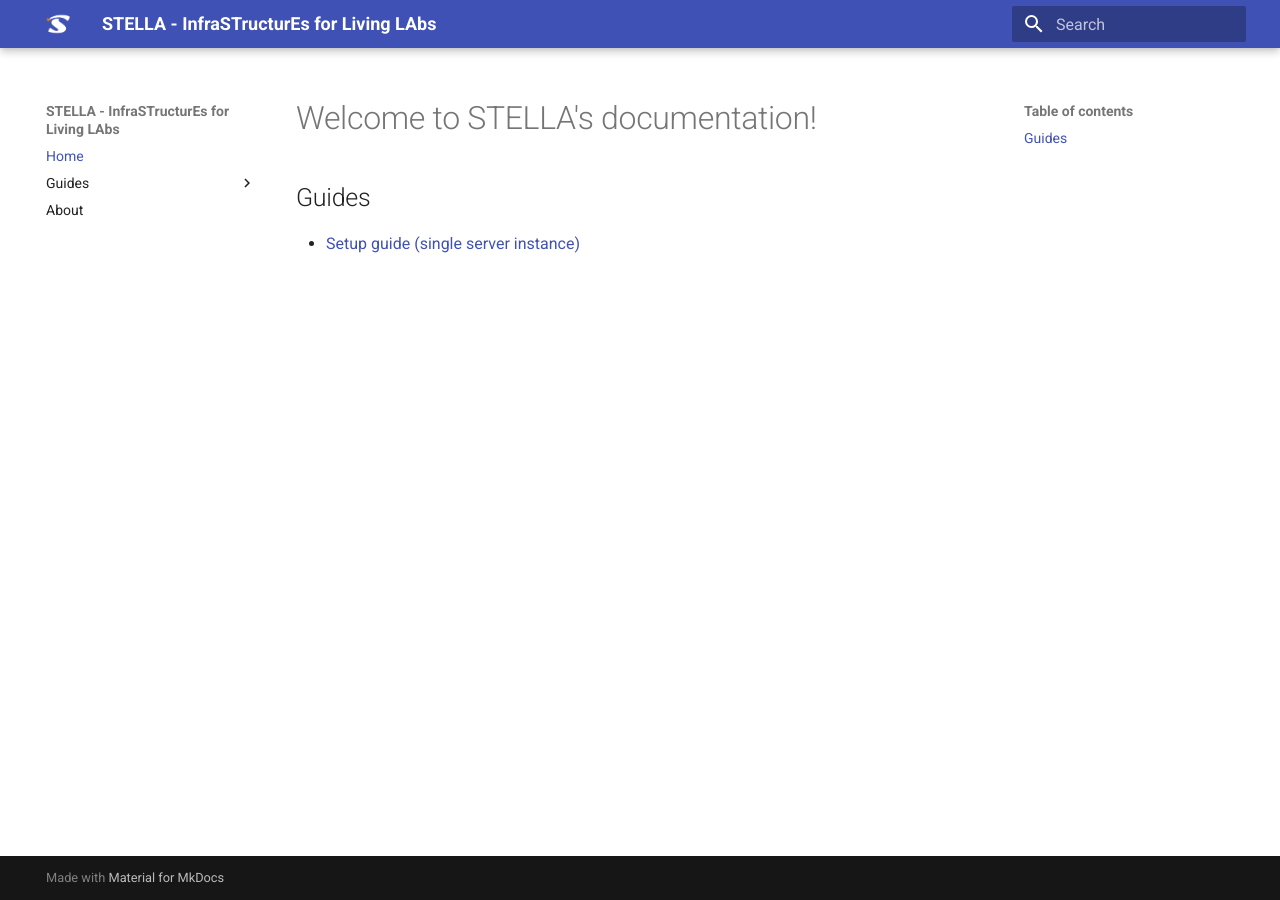
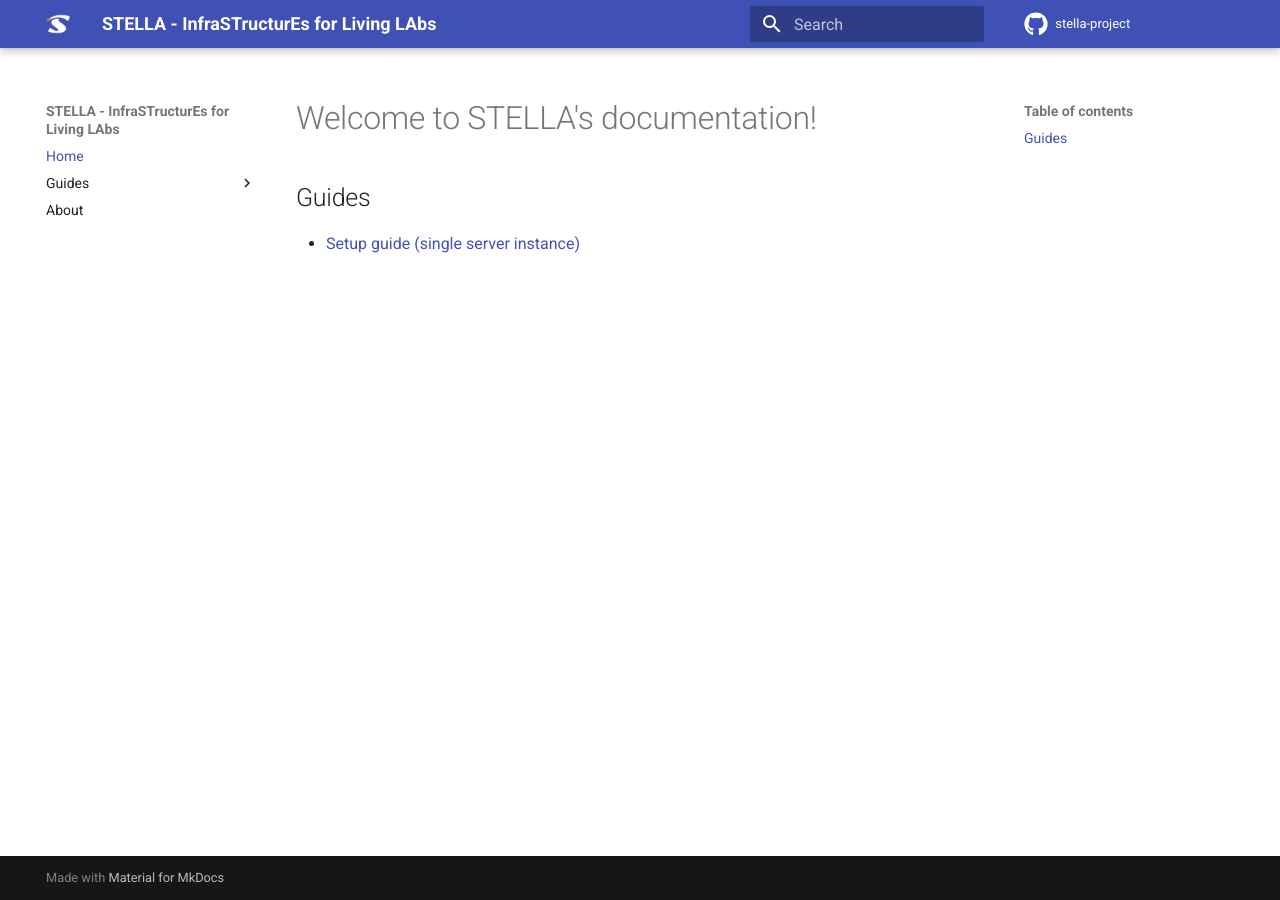
Before and after one commit to stella-project/stella-documentation, an MkDocs documentation site: the page built from docs/index.md, in a window 1280 px wide. Built offline with MkDocs 1.6.1 and Material for MkDocs 9.7.7, drawn with Linux system fonts in a browser that asks for light colours.

Commit message:
add link to github project

```diff
--- a/mkdocs.yml
+++ b/mkdocs.yml
@@ -4,8 +4,12 @@ theme:
     name: material
     logo: img/stella-logo.png
     favicon: img/favicon.ico
+    icon:
+        repo: fontawesome/brands/github
 nav:
     - Home: index.md
     - 'Guides':
         - 'Setup guide (single server instance)': guides/single-machine.md
     - About: about.md
+repo_url: https://github.com/stella-project
+repo_name: stella-project
```
